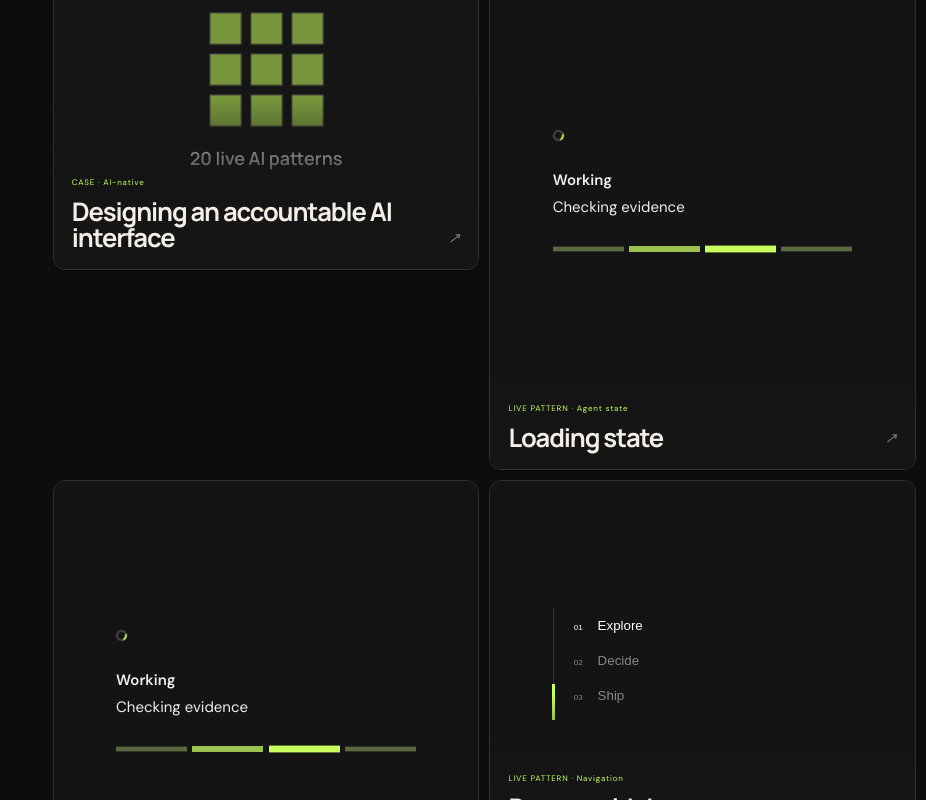
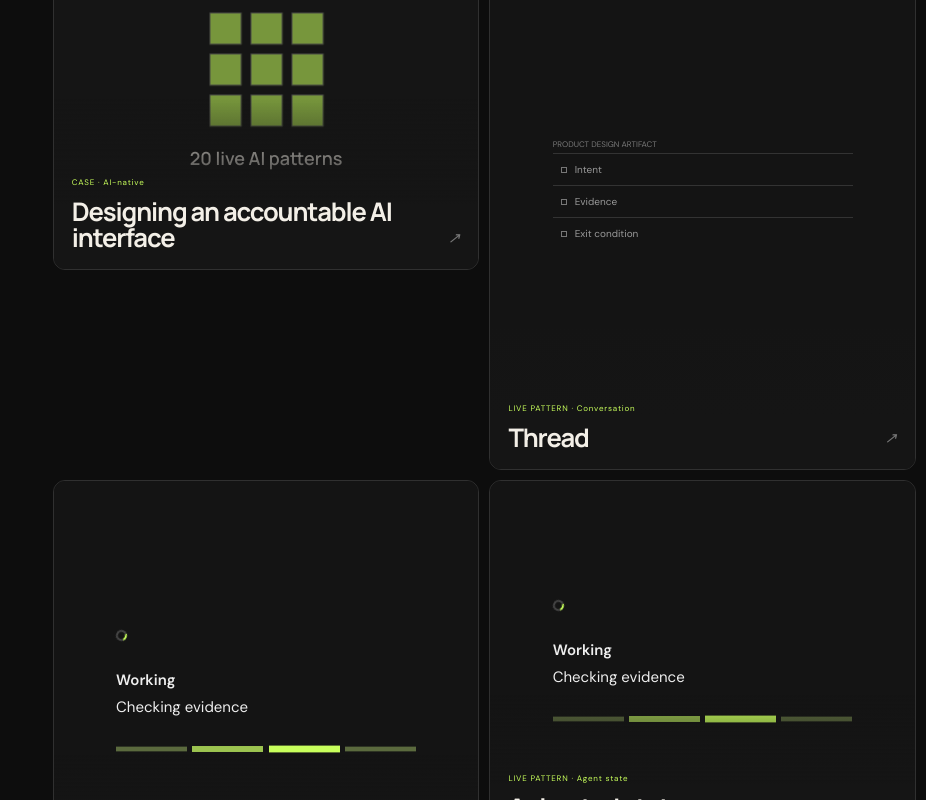
Before and after one commit to ayodhyamohanthy/ai-portfolio, a Next.js app: page / in a window 1280 px wide. Shown: the part 2240-3040 px from the top of the page, without its empty margins (354-1280 px from the left). Built offline with nearby package versions, Linux system fonts and the light colour scheme.

Commit message:
Add assistant-ui AI chat patterns

```diff
--- a/app/resourceData.ts
+++ b/app/resourceData.ts
@@ -1,5 +1,6 @@
 export type Resource={name:string,source:string,author:string,url:string,license:string,licenseUrl:string,mode:'Hosted / MIT'|'Indexed / link only',reviewed:string,forWho:'Designer'|'Developer'|'Both',use:string,categories:string[],components:string[]};
 export const resources:Resource[]=[
+{name:'Composable AI chat primitives',source:'assistant-ui',author:'AgentbaseAI Inc. and assistant-ui contributors',url:'https://www.assistant-ui.com/docs',license:'MIT',licenseUrl:'https://github.com/assistant-ui/assistant-ui/blob/main/LICENSE',mode:'Hosted / MIT',reviewed:'30 Aug 2026',forWho:'Developer',use:'Accessible React primitives for complete AI chat surfaces, including messages, composition, tool results, branching and attachments.',categories:['Conversation','Tools','Human control','Agent state'],components:['Thread','Composer','Tool fallback','Branch picker','Attachment','Message actions']},
 {name:'AI interface primitives',source:'Beautiful UI',author:'Shane Levine',url:'https://www.beautifului.dev/',license:'MIT',licenseUrl:'https://www.beautifului.dev/license',mode:'Hosted / MIT',reviewed:'30 Aug 2026',forWho:'Both',use:'Compact states for AI systems where progress, reasoning, tools and human control must stay legible.',categories:['Agent state','Human control','Conversation','Tools'],components:['Loading state','Thinking trace','Streaming text','Approval card','Tool chips','Task rows','Context cards','Command search','Insight cards','Selection actions']},
 {name:'Animated AI agent components',source:'beUI',author:'Saurabh (starc007)',url:'https://beui.dev/components/agents',license:'MIT public source only',licenseUrl:'https://github.com/starc007/ui-components/blob/main/LICENSE',mode:'Hosted / MIT',reviewed:'30 Aug 2026',forWho:'Developer',use:'Motion-rich public React components for agent status, tool calls and interactive product surfaces.',categories:['Agent state','Tools','Motion'],components:['Agent cards','Tool results','Animated status','Public blocks']},
 {name:'beUI Pro catalogue',source:'beUI Pro',author:'beUI / Saurabh',url:'https://pro.beui.dev/components',license:'Commercial / separate terms',licenseUrl:'https://pro.beui.dev/components/pricing',mode:'Indexed / link only',reviewed:'30 Aug 2026',forWho:'Developer',use:'Paid component catalogue. Useful for discovery; no code or substantial catalogue is republished here.',categories:['Agent state','Motion'],components:['Pro motion components','Pro blocks','Pro agent surfaces']},
--- a/app/resources/ResourcePreview.tsx
+++ b/app/resources/ResourcePreview.tsx
@@ -1,6 +1,6 @@
 'use client';
 import {useEffect,useRef,useState} from 'react';
-const snippets:Record<string,string>={'Beautiful UI':'<AIInterfacePattern />','beUI':'<AgentStatus state="working" />','Rare UI':'<MotionPattern />','Transitions.dev':'<motion.div layout />','shadcn/ui':'<AccessiblePrimitive />','EasyUI':'/* EasyUI · MIT · Suraj Maurya */\n<MotionPrimitive />','Ayodhya Mohanthy':'# AI-native product pattern'};
+const snippets:Record<string,string>={'assistant-ui':'/* assistant-ui · MIT · AgentbaseAI Inc. */\n<Thread />','Beautiful UI':'<AIInterfacePattern />','beUI':'<AgentStatus state="working" />','Rare UI':'<MotionPattern />','Transitions.dev':'<motion.div layout />','shadcn/ui':'<AccessiblePrimitive />','EasyUI':'/* EasyUI · MIT · Suraj Maurya */\n<MotionPrimitive />','Ayodhya Mohanthy':'# AI-native product pattern'};
 function kindFor(name:string){const n=name.toLowerCase();if(/load|status|progress|task|thinking|stream|agent|tool/.test(n))return'progress';if(/approval|human|selection|action/.test(n))return'approval';if(/command|search|input|conversation|code/.test(n))return'command';if(/nav|sidebar|dock|menu|tabs/.test(n))return'nav';if(/dialog|sheet|tooltip|reveal/.test(n))return'dialog';if(/table|context|card|grid|insight/.test(n))return'cards';if(/transition|motion|orb|fluid|bounce|scroll|magnetic|morph|ripple/.test(n))return'motion';if(/form|accordion|faq/.test(n))return'form';if(/toast|notification|feedback|failure|eval/.test(n))return'feedback';return'artifact'}
 function Demo({name}:{name:string}){const n=name.toLowerCase(),k=kindFor(name),[choice,setChoice]=useState(''),[tab,setTab]=useState(0),[query,setQuery]=useState(''),[level,setLevel]=useState(55),[open,setOpen]=useState(false);const stop=(e:React.SyntheticEvent)=>e.stopPropagation();
 if(n.includes('stream'))return <div className="cp cp-stream"><span>Designing</span><p>Evidence should remain visible while the answer <i>takes shape.</i></p><b/></div>;
--- a/app/resources/page.tsx
+++ b/app/resources/page.tsx
@@ -1,2 +1,2 @@
 import Link from 'next/link';import ResourceClient from './ResourceClient';
-export default function Resources(){return <main className="resource-page"><ResourceClient/><footer className="resource-footer"><Link href="/">Ayodhya Mohanthy</Link><span>53 components · curated by Ayodhya · reviewed 30 Aug 2026</span><Link href="/resources/credits">Credits + licences ↗</Link><Link href="/capabilities">Evidence ↗</Link><Link href="/accessibility">Accessibility ↗</Link></footer></main>}
+export default function Resources(){return <main className="resource-page"><ResourceClient/><section className="resource-changelog"><p className="eyebrow">CHANGELOG</p><h2>Changed when the field changes. Not when a timer ticks.</h2><div><b>30 Aug 2026</b><p>Added six assistant-ui chat primitives: Thread, Composer, Tool fallback, Branch picker, Attachment and Message actions. Verified against the official documentation and MIT repository.</p></div></section><footer className="resource-footer"><Link href="/">Ayodhya Mohanthy</Link><span>59 components · curated by Ayodhya · reviewed 30 Aug 2026</span><Link href="/resources/credits">Credits + licences ↗</Link><Link href="/capabilities">Evidence ↗</Link><Link href="/accessibility">Accessibility ↗</Link></footer></main>}
```
Also changed, not shown: app/vendor/assistant-ui/NOTICE.md (added, +7 -0 lines), 1 other file (tests, documents, lock files or other folders).
